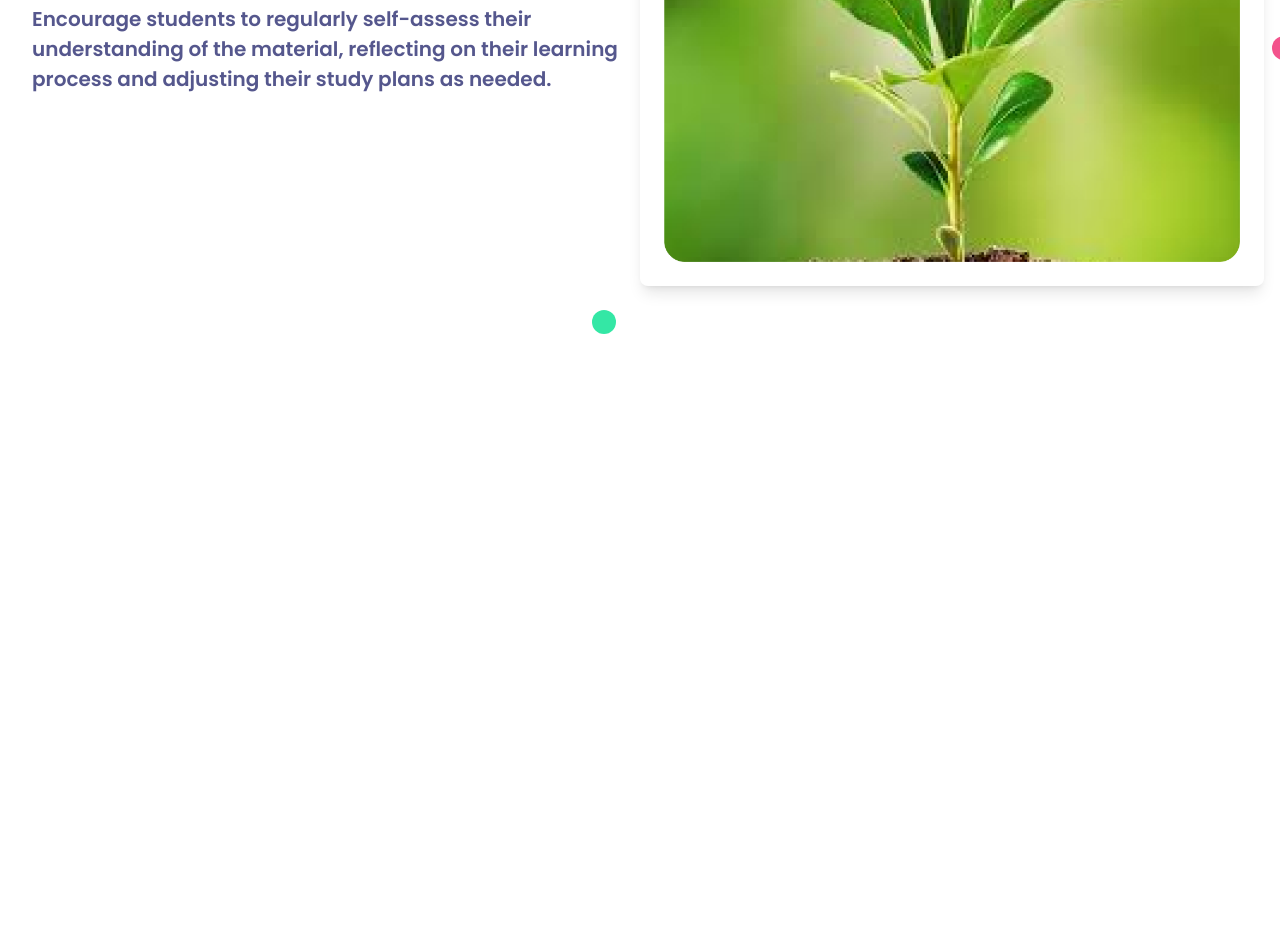
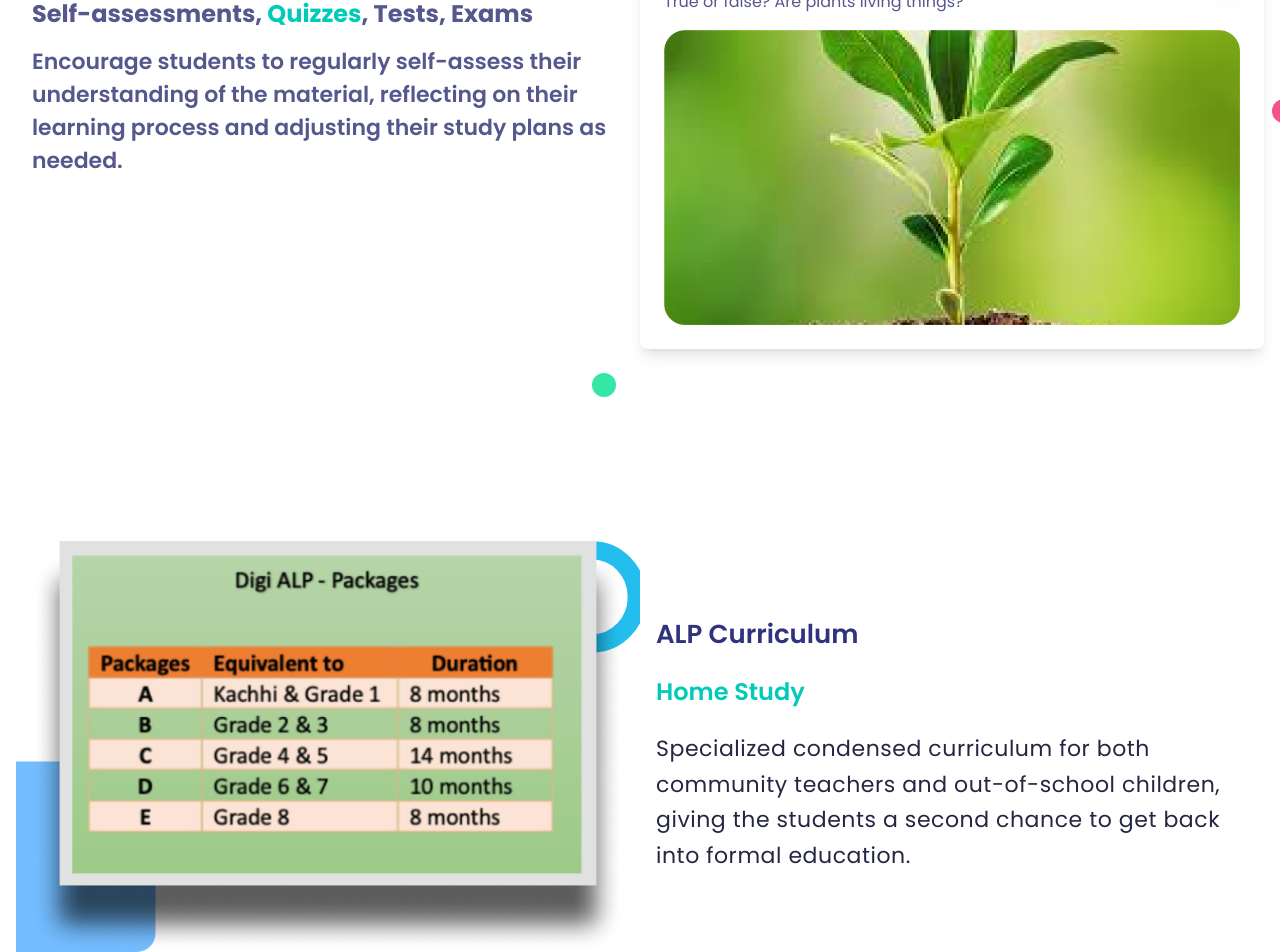
Before and after one commit to CodingBySahil/EDigitalPakistan, a React (Vite) app in the folder EDPProject/: page / in a window 1280 px wide. Shown: the part 4291-5243 px from the top of the page. Before the commit the page ends 4625 px from the top, so only its background shows below. Built offline with nearby package versions, Linux system fonts and the light colour scheme.

Commit message:
work on reponsiveness

```diff
--- /dev/null
+++ b/EDPProject/src/components/AlpCurriculum.jsx
@@ -0,0 +1,45 @@
+import PropTypes from "prop-types";
+import React from "react";
+
+const AlpCurriculum = ({ className = "" }) => {
+  return (
+    <div
+      className={`relative w-full flex flex-col-reverse md:flex-row items-center mx-auto mt-16 ${className} `}
+    >
+      {/* Left Section: Images */}
+      <div className="relative w-full h-full flex justify-center items-center px-4 basis-1/2">
+        <img
+          className="absolute z-10 top-0 left-0 w-full h-full object-cover"
+          alt="decorative graphic"
+          src="/group-106.svg"
+        />
+        <img
+          className="relative z-20 w-[100%] h-[100%] object-cover"
+          alt="curriculum illustration"
+          src="/image-16@2x.png"
+        />
+      </div>
+
+      {/* Right Section: Text */}
+      <div className="relative w-full md:w-1/2 flex flex-col justify-center text-center md:text-left px-4 text-[1.5rem] font-poppins">
+        <h1 className="text-3xl sm:text-4xl md:text-5xl lg:text-6xl xl:text-7xl font-semibold text-darkslateblue-200 mb-0">
+          ALP Curriculum
+        </h1>
+        <h2 className="text-xl sm:text-2xl md:text-3xl lg:text-4xl xl:text-5xl font-semibold text-turquoise mb-0">
+          Home Study
+        </h2>
+        <p className="text-base sm:text-lg md:text-xl lg:text-2xl xl:text-3xl leading-relaxed tracking-wide text-gray-200">
+          Specialized condensed curriculum for both community teachers and
+          out-of-school children, giving the students a second chance to get
+          back into formal education.
+        </p>
+      </div>
+    </div>
+  );
+};
+
+AlpCurriculum.propTypes = {
+  className: PropTypes.string,
+};
+
+export default AlpCurriculum;
--- a/EDPProject/src/components/GroupComponent.jsx
+++ b/EDPProject/src/components/SelfAssessments.jsx
@@ -1,6 +1,6 @@
 import PropTypes from "prop-types";
 
-const GroupComponent = ({ className = "" }) => {
+const SelfAssessments = ({ className = "" }) => {
   return (
     <div
       className={`relative w-full flex flex-col items-center sm:flex-row mx-auto mt-16 text-center sm:text-left text-lg text-darkslateblue-100 font-poppins ${className}`}
@@ -13,7 +13,7 @@ const GroupComponent = ({ className = "" }) => {
           <span>, Tests, </span>
           <span className="text-lightseagreen">Exams</span>
         </div>
-        <p className="text-base sm:text-lg lg:text-xl xl:text-2xl font-semibold mt-4">
+        <p className="text-base sm:text-lg lg:text-xl xl:text-3xl font-semibold mt-4">
           Encourage students to regularly self-assess their understanding of
           the material, reflecting on their learning process and adjusting their
           study plans as needed.
@@ -59,8 +59,8 @@ const GroupComponent = ({ className = "" }) => {
   );
 };
 
-GroupComponent.propTypes = {
+SelfAssessments.propTypes = {
   className: PropTypes.string,
 };
 
-export default GroupComponent;
+export default SelfAssessments;
--- a/EDPProject/src/components/TopNav.jsx
+++ b/EDPProject/src/components/TopNav.jsx
@@ -22,7 +22,7 @@ const TopNav = ({ className = "" }) => {
           src="/edp-logo@2x.png"
         />
         <div className="hidden lg:flex space-x-3 md:space-x-6 lg:space-x-8 ">
-          <Link to={'/home'} className=" no-underline relative  text-white">Home</Link>
+          <Link to={'/'} className=" no-underline relative  text-white">Home</Link>
           <Link to={'/courses'} className=" no-underline relative  text-white">Courses</Link>
           <Link to={'/instructors'} className=" no-underline relative  text-white">Instructors</Link>
           <Link to={'/blog'} className=" no-underline relative  text-white">Blog</Link>
--- a/EDPProject/src/components/YouCanDoWithTOTC.jsx
+++ b/EDPProject/src/components/YouCanDoWithTOTC.jsx
@@ -19,7 +19,7 @@ const YouCanDoWithTOTC = ({ className = "" }) => {
               <span>Everything you can do in a physical classroom, </span>
               <span className="text-turquoise">you can do with DALP</span>
             </div>
-            <div className="mt-4 tracking-wide leading-[180%] text-slategray-200">
+            <div className="mt-4 tracking-wide leading-[180%] text-slategray-200 font-poppins text-[1.2rem]">
               This includes reading, words meaning, pronunciation, practice with interactive exercises, long and short questions & answers with AI assistance, test your skills and knowledge with exams, audio visuals aids, communication with physical teachers nearby.
             </div>
           </div>
--- a/EDPProject/src/pages/Landing.jsx
+++ b/EDPProject/src/pages/Landing.jsx
@@ -1,5 +1,5 @@
 import GroupComponent1 from "../components/GroupComponent1";
-import GroupComponent from "../components/GroupComponent";
+import SelfAssessments from "../components/SelfAssessments";
 import YouCanDoWithTOTC from "../components/YouCanDoWithTOTC";
 import WhatIsTOTC from "../components/WhatIsTOTC";
 import AllInOne from "../components/AllInOne";
@@ -41,7 +41,7 @@ const Landing = () => {
               <span className="font-black text-lightseagreen">Exams</span>
             </div>
           </div>
-          <GroupComponent />
+          <SelfAssessments />
         </div>
         <div className="absolute top-[139.031rem] left-[0rem] w-[87.738rem] h-[26.181rem]">
           <div className="absolute top-[2.269rem] left-[55rem] w-[32.737rem] h-[19.375rem]">
--- a/EDPProject/src/pages/Wrapper.jsx
+++ b/EDPProject/src/pages/Wrapper.jsx
@@ -1,11 +1,12 @@
 import AllInOne from "../components/AllInOne";
 import Footer from "../components/Footer";
-import GroupComponent from "../components/GroupComponent";
 import GroupComponent1 from "../components/GroupComponent1";
 import Header from "../components/Header";
 import OurFeatures from "../components/OurFeatures";
 import WhatIsTOTC from "../components/WhatIsTOTC";
 import YouCanDoWithTOTC from "../components/YouCanDoWithTOTC";
+import SelfAssessments from "../components/SelfAssessments";
+import AlpCurriculum from "../components/AlpCurriculum";
 
 const Wrapper = () => {
   return (
@@ -14,37 +15,11 @@ const Wrapper = () => {
       <AllInOne />
       <WhatIsTOTC />
       <YouCanDoWithTOTC />
-      <OurFeatures/>
-      <GroupComponent1/>
-      <section className="relative">
-      <div className="absolute ">
+      <OurFeatures />
+      <GroupComponent1 />
 
-          <GroupComponent />
-        </div>
-        {/* <div className="relative  w-[87.738rem] h-[26.181rem]">
-          <div className="absolute top-[2.269rem] left-[55rem] w-[32.737rem] h-[19.375rem]">
-            <div className="absolute top-[0rem] left-[0.019rem] text-[2.5rem] leading-[160%] font-semibold block w-[26.813rem] h-[8.05rem] text-darkslateblue-200">
-              <span> ALP Curriculum </span>
-              <div className="text-turquoise">home study</div>
-            </div>
-            <div className="absolute top-[9.306rem] left-[0rem] tracking-[0.02em] leading-[180%] inline-block w-[32.737rem] h-[10.063rem]">
-              Specialized condensed curriculum for both community teachers and
-              out-of-school children, giving the student’s a second chance to
-              get back into formal education.
-            </div>
-          </div>
-          <img
-            className=" w-[35.25rem] h-[22.625rem]"
-            alt="img"
-            src="/group-106.svg"
-          />
-          <img
-        className="absolute top-12 left-2  w-[32rem] h-[19rem] object-cover"
-        alt=""
-        src="/image-16@2x.png"
-      />
-        </div> */}
-      </section>
+      <SelfAssessments />
+      <AlpCurriculum className="mt-48" />
 
       {/* <Footer/> */}
     </div>
```
